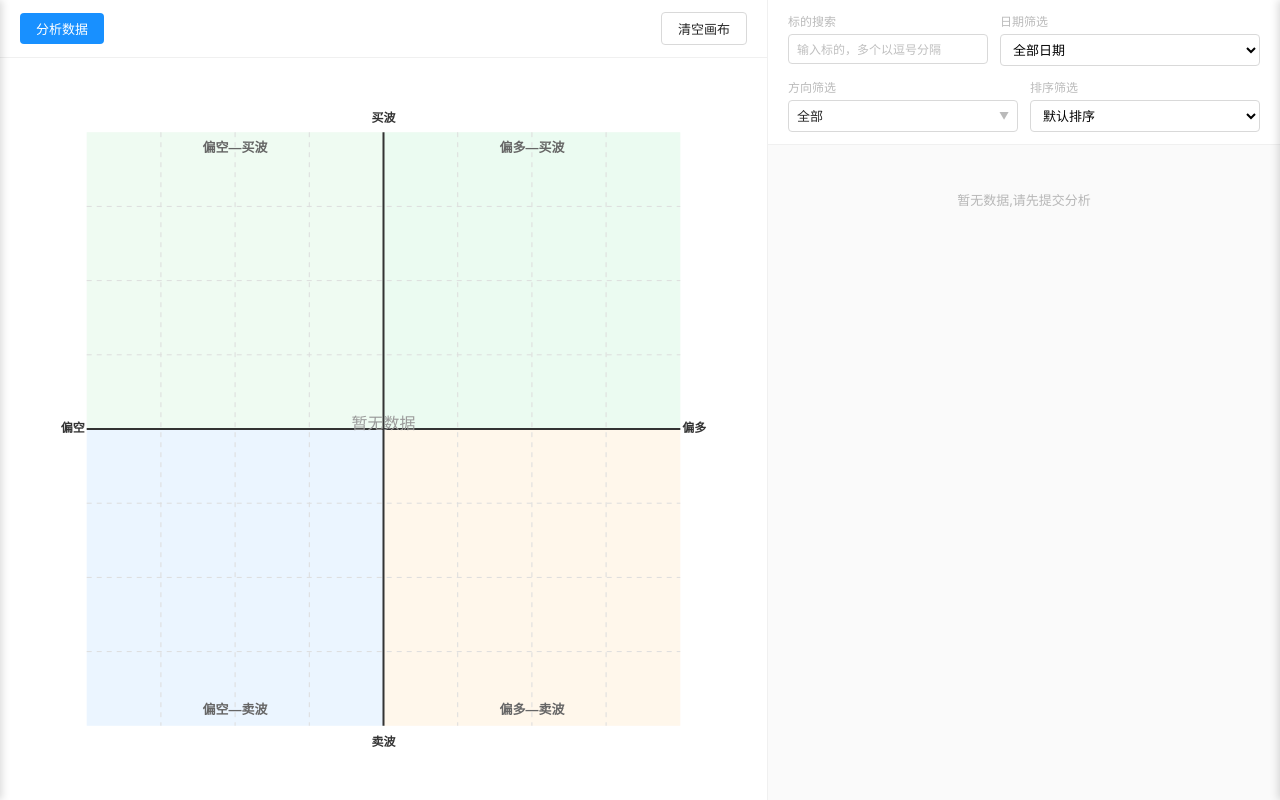
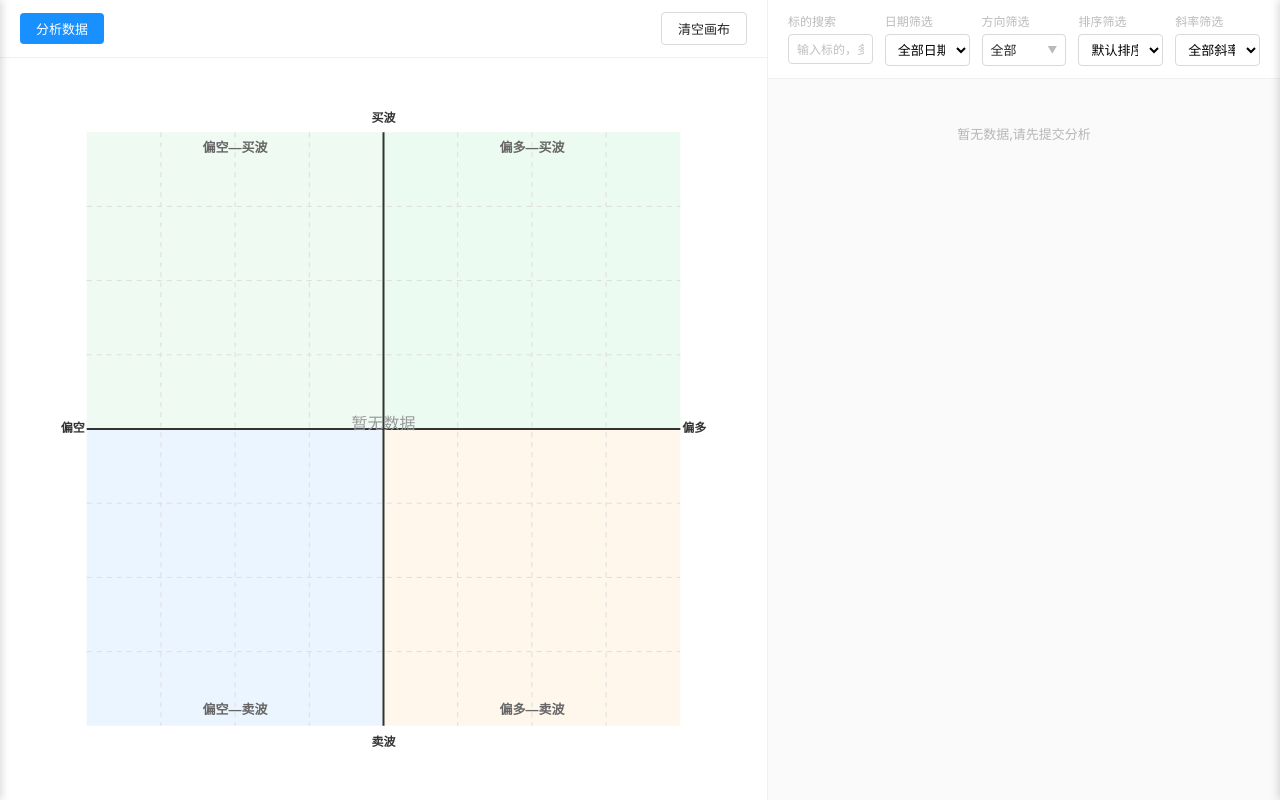
Before and after one commit to foreverwb/volatility_analysis, a Flask app: page / in a window 1280 px wide. Run offline with Flask 3, Linux system fonts and the light colour scheme; data that the repository does not hold is empty.

Commit message:
feat:  Add oi slope

```diff
--- a/static/js/filter.js
+++ b/static/js/filter.js
@@ -89,6 +89,15 @@ function handleSymbolFilterChange() {
 }
 
 /**
+ * 处理斜率筛选变化
+ */
+function handleSlopeFilterChange() {
+    var slopeSelect = document.getElementById('slopeFilterSelect');
+    AppState.slopeFilter = slopeSelect.value;
+    renderRecordsList();
+}
+
+/**
  * 根据标的筛选记录
  */
 function filterBySymbol(records) {
@@ -102,6 +111,29 @@ function filterBySymbol(records) {
         return AppState.symbolFilter.some(function(filter) {
             return symbol.indexOf(filter) !== -1;
         });
+    });
+}
+
+/**
+ * 根据斜率筛选记录
+ */
+function filterBySlope(records) {
+    if (!AppState.slopeFilter || records.length === 0) {
+        return records;
+    }
+
+    return records.filter(function(record) {
+        var trendLabel = record.dir_trend_label;
+        if (trendLabel === '上行') return AppState.slopeFilter === 'up';
+        if (trendLabel === '下行') return AppState.slopeFilter === 'down';
+        if (trendLabel === '横盘') return AppState.slopeFilter === 'flat';
+
+        // 兼容历史数据：无趋势标签时，退化为按数值斜率符号判断
+        var slope = Number(record.dir_slope_nd);
+        if (!isFinite(slope)) return false;
+        if (slope > 0) return AppState.slopeFilter === 'up';
+        if (slope < 0) return AppState.slopeFilter === 'down';
+        return AppState.slopeFilter === 'flat';
     });
 }
 
@@ -138,3 +170,5 @@ window.handleSortChange = handleSortChange;
 window.sortRecords = sortRecords;
 window.handleSymbolFilterChange = handleSymbolFilterChange;
 window.filterBySymbol = filterBySymbol;
+window.handleSlopeFilterChange = handleSlopeFilterChange;
+window.filterBySlope = filterBySlope;
--- a/static/js/main.js
+++ b/static/js/main.js
@@ -42,6 +42,7 @@ window.onload = function() {
     document.getElementById('btnCloseDetailDrawer').addEventListener('click', closeDetailDrawer);
     document.getElementById('inputDrawerOverlay').addEventListener('click', closeInputDrawer);
     document.getElementById('sortFilterSelect').addEventListener('change', handleSortChange);
+    document.getElementById('slopeFilterSelect').addEventListener('change', handleSlopeFilterChange);
     document.getElementById('symbolFilterInput').addEventListener('input', handleSymbolFilterChange);
 
     // 象限筛选
--- a/static/js/records.js
+++ b/static/js/records.js
@@ -61,6 +61,7 @@ function renderRecordsList() {
 
     // 先进行标的筛选
     var filteredRecords = filterBySymbol(AppState.allRecords);
+    filteredRecords = filterBySlope(filteredRecords);
 
     var groupedByDate = {};
     filteredRecords.forEach(function(record) {
--- a/static/js/state.js
+++ b/static/js/state.js
@@ -14,6 +14,7 @@ var AppState = {
     hasInitializedCanvas: false,
     sortBy: '',  // 排序字段：'direction' 或 'volatility' 或 ''
     symbolFilter: [],  // 标的筛选：支持多个symbol，以逗号分隔
+    slopeFilter: '',  // 斜率筛选：'up' | 'down' | 'flat' | ''
     earningsDisplayThreshold: 25
 };
 
--- a/static/styles.css
+++ b/static/styles.css
@@ -324,17 +324,17 @@ button {
     display: flex;
     gap: 12px;
     align-items: flex-start;
-    flex-wrap: wrap;
+    flex-wrap: nowrap;
 }
 
 .filter-group {
-    flex: 1;
-    min-width: 140px;
+    flex: 1 1 0;
+    min-width: 0;
 }
 .filter-group:first-child {
-    flex: 0 0 auto;
-    min-width: 140px;
-    max-width: 200px;
+    flex: 1 1 0;
+    min-width: 0;
+    max-width: none;
 }
 
 @media (max-width: 768px) {
--- a/templates/index.html
+++ b/templates/index.html
@@ -82,6 +82,15 @@
                                 <option value="volatility">波动（高→低）</option>
                             </select>
                         </div>
+                        <div class="filter-group">
+                            <label class="filter-label">斜率筛选</label>
+                            <select id="slopeFilterSelect">
+                                <option value="">全部斜率</option>
+                                <option value="up">上行</option>
+                                <option value="down">下行</option>
+                                <option value="flat">横盘</option>
+                            </select>
+                        </div>
                     </div>
                 </div>
 
```
